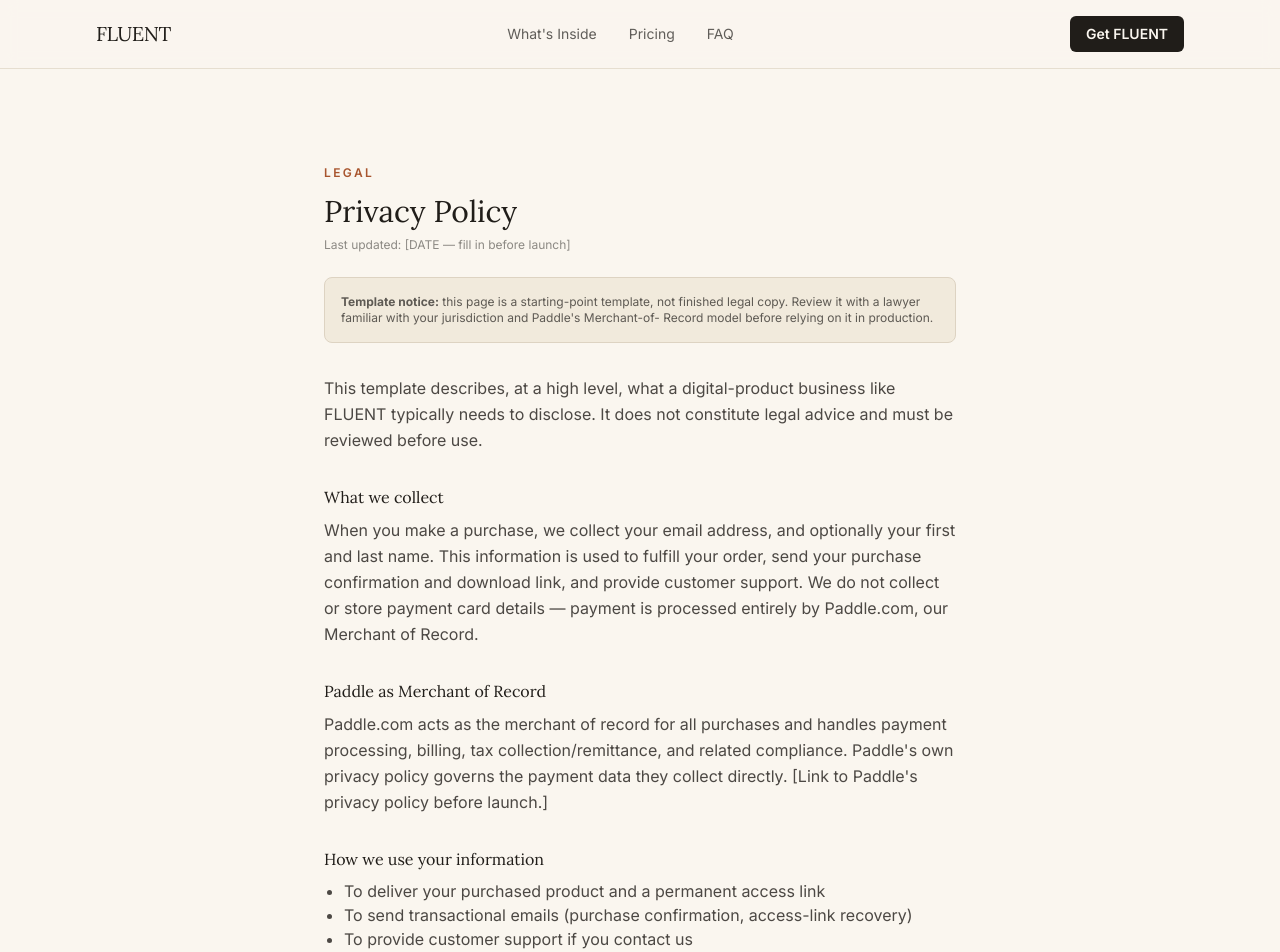
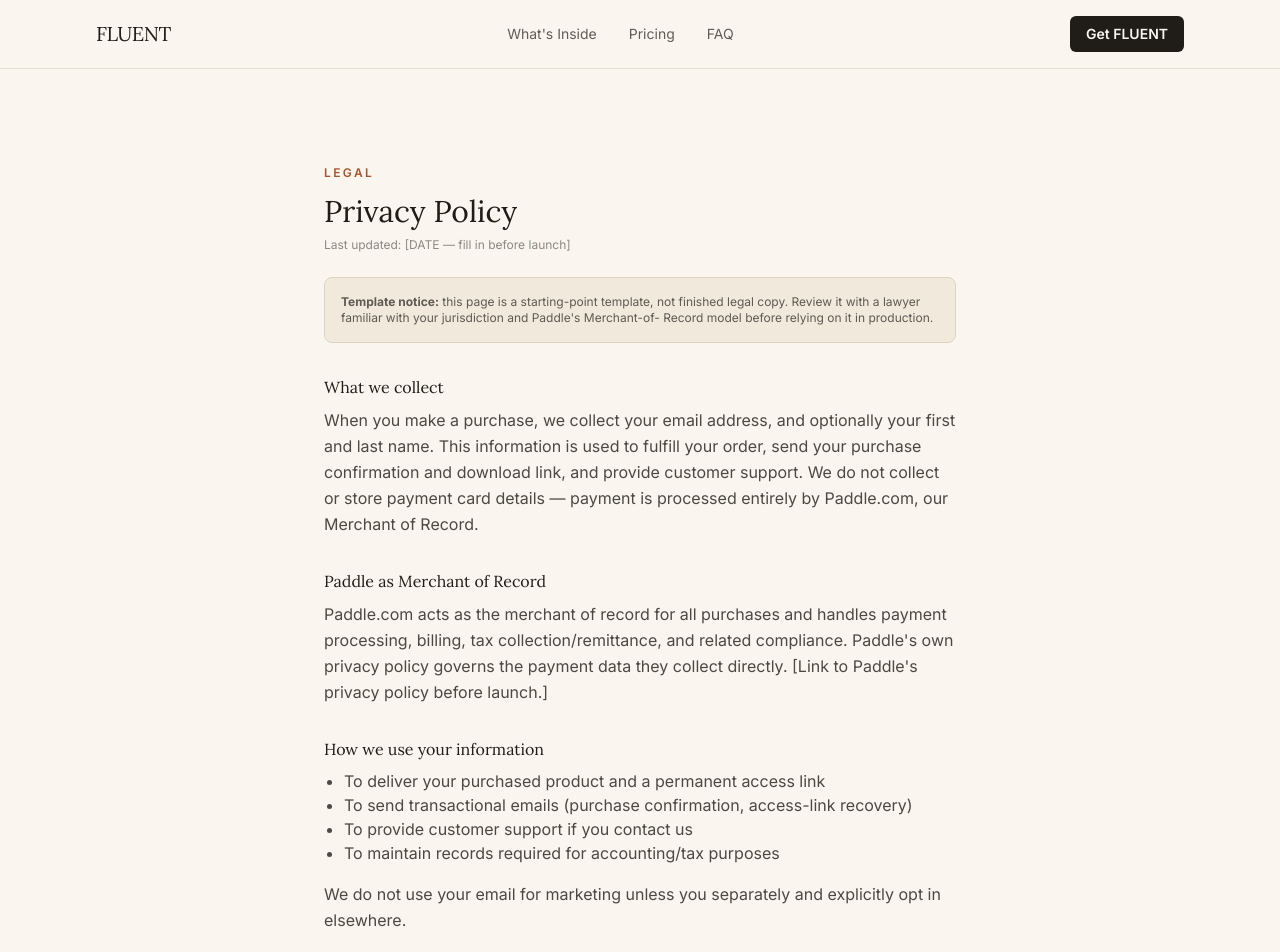
Before and after one commit to EnigmaGithub1/Fluent-system-website1, a Next.js app: page /legal/privacy in a window 1280 px wide. Shown: the top 952 px of the page. Built offline with nearby package versions, Linux system fonts and the light colour scheme; no server answers.

Commit message:
Update page.tsx

```diff
--- a/src/app/legal/privacy/page.tsx
+++ b/src/app/legal/privacy/page.tsx
@@ -4,11 +4,6 @@ import LegalPageShell from '@/components/LegalPageShell';
 export default function PrivacyPage() {
   return (
     <LegalPageShell title="Privacy Policy" updated="[DATE — fill in before launch]">
-      <p>
-        This template describes, at a high level, what a digital-product business like FLUENT
-        typically needs to disclose. It does not constitute legal advice and must be reviewed
-        before use.
-      </p>
 
       <h2>What we collect</h2>
       <p>
@@ -35,8 +30,7 @@ export default function PrivacyPage() {
       </ul>
       <p>
         We do not use your email for marketing unless you separately and explicitly opt in
-        elsewhere. See master prompt section 36 in this project&apos;s source documentation for the
-        engineering decision behind this.
+        elsewhere.
       </p>
 
       <h2>Data retention</h2>
```
